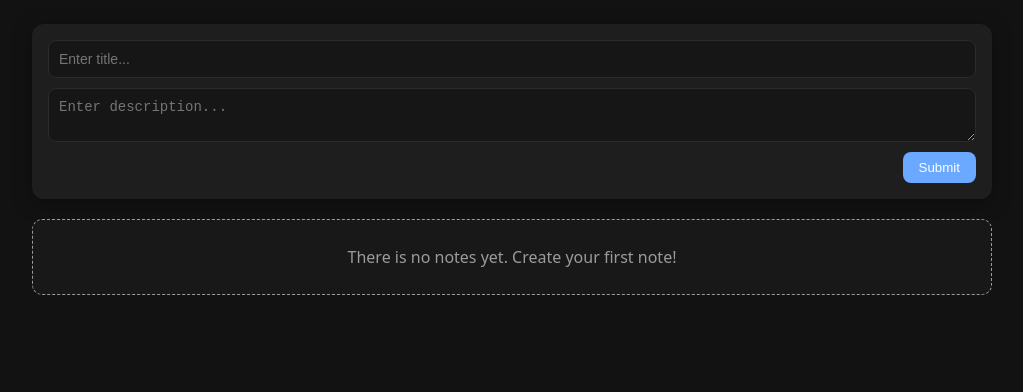
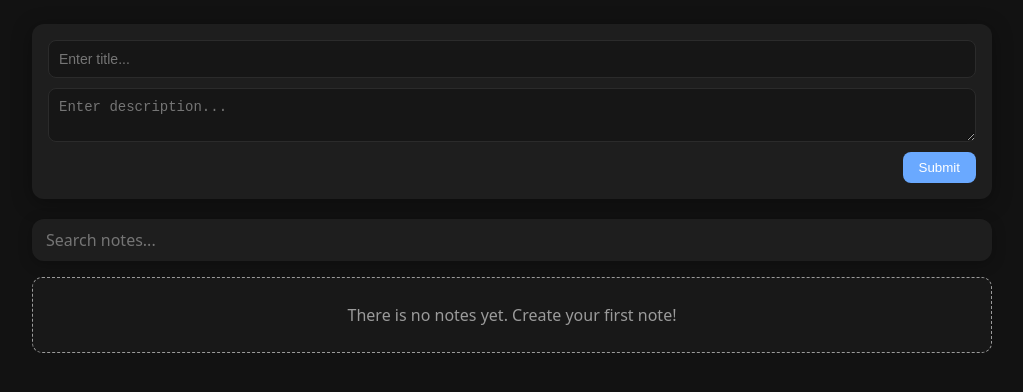
Before and after one commit to artemmorozov1/notes-app, an Angular app: page / in a window 1280 px wide. Shown: the top 392 px of the page, without its empty margins (128-1151 px from the left). Built offline with nearby package versions, Linux system fonts and the light colour scheme.

Commit message:
add notes filter

```diff
--- a/src/app/app.ts
+++ b/src/app/app.ts
@@ -1,5 +1,4 @@
 import { Component, signal } from '@angular/core';
-import { RouterOutlet } from '@angular/router';
 import { AddNote } from './features/notes/add-note/add-note';
 import { NotesList } from './features/notes/notes-list/notes-list';
 
--- /dev/null
+++ b/src/app/features/notes/notes-filters/notes-filters.css
@@ -0,0 +1,40 @@
+:host {
+  display: block;
+  width: 100%;
+  margin-bottom: 16px;
+}
+
+.filter-wrapper {
+  width: 100%;
+}
+
+input {
+  width: 100%;
+  padding: 10px 14px;
+
+  box-sizing: border-box;
+
+  background: var(--card);
+  color: var(--text);
+
+  border: none;
+  border-radius: 12px;
+  outline: none;
+
+  font-size: 16px;
+  font-family: inherit;
+
+  transition: background .2s ease, box-shadow .2s ease, transform .15s ease;
+  box-shadow: 0 3px 14px rgba(0, 0, 0, 0.25);
+}
+
+input:hover {
+  background: var(--card-hover);
+  box-shadow: 0 4px 18px rgba(0, 0, 0, 0.35);
+}
+
+input:focus {
+  transform: translateY(-1px);
+  background: var(--card-hover);
+  box-shadow: 0 5px 22px rgba(0, 0, 0, 0.45);
+}
--- /dev/null
+++ b/src/app/features/notes/notes-filters/notes-filters.html
@@ -0,0 +1,3 @@
+<div class="filter-wrapper">
+  <input placeholder="Search notes..." [formControl]="filterControl"/>
+</div>
--- /dev/null
+++ b/src/app/features/notes/notes-filters/notes-filters.ts
@@ -0,0 +1,20 @@
+import { Component, EventEmitter, Output } from '@angular/core';
+import { ReactiveFormsModule, FormControl } from '@angular/forms';
+
+@Component({
+  selector: 'app-notes-filters',
+  imports: [ReactiveFormsModule],
+  templateUrl: './notes-filters.html',
+  styleUrl: './notes-filters.css',
+})
+export class NotesFilters {
+  @Output() filterChange = new EventEmitter<string>();
+
+  filterControl = new FormControl<string>('');
+
+  constructor() {
+    this.filterControl.valueChanges.subscribe(value => {
+      this.filterChange.emit(value ?? '');
+    });
+  }
+}
--- a/src/app/features/notes/notes-list/notes-list.html
+++ b/src/app/features/notes/notes-list/notes-list.html
@@ -1,12 +1,15 @@
+<section>
+    <app-notes-filters (filterChange)="onFilterChange($event)"></app-notes-filters>
+</section>
 <section class="notes-wrap">
-    @if (notes.length === 0) {
+    @if (allNotes.length === 0) {
         <div class="empty">
             There is no notes yet. Create your first note!
         </div>
     }
     @else {
         <div class="notes-grid">
-            @for (note of notes; track note.id){
+            @for (note of filteredNotes; track note.id){
                 <app-note-item [note]="note" (deleteNote)="onDelete($event)" (saveNote)="onSave($event)"></app-note-item>
             }
         </div>
--- a/src/app/features/notes/notes-list/notes-list.ts
+++ b/src/app/features/notes/notes-list/notes-list.ts
@@ -1,18 +1,19 @@
 import { Component, inject } from '@angular/core';
 import { NotesService } from '../../../core/services/notes.service';
 import { NoteItem } from '../note-item/note-item';
+import { NotesFilters } from '../notes-filters/notes-filters';
 
 @Component({
   selector: 'app-notes-list',
   standalone: true,
-  imports: [NoteItem],
+  imports: [NoteItem, NotesFilters],
   templateUrl: './notes-list.html',
   styleUrl: './notes-list.css',
 })
 export class NotesList {
   notesService = inject(NotesService);
 
-  get notes(){
+  get allNotes(){
     return this.notesService.getAll();
   }
 
@@ -23,4 +24,29 @@ export class NotesList {
   onSave(note: { id: number, title: string, content: string }){
     this.notesService.update(note.id, note.title, note.content);
   }
+
+  currentFilter: string = '';
+
+  onFilterChange(filter: string){
+    if (filter !== this.currentFilter){
+      this.currentFilter = filter;
+    }
+  }
+
+  get filteredNotes(){
+    const filter = this.currentFilter.trim().toLowerCase();
+
+    if (filter === '') {
+      return this.allNotes;
+    };
+
+    const filtered = this.allNotes.filter(note => {
+      const title = note.title.toLowerCase();
+      const content = note.content.toLowerCase();
+
+      return title.includes(filter) || content.includes(filter);
+    });
+
+    return filtered;
+  }
 }
```
Also changed, not shown: 1 other file (tests, documents, lock files or other folders).
